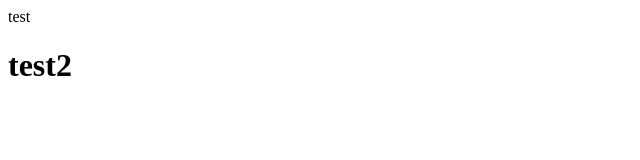
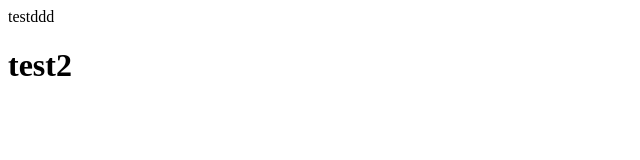
Before and after one commit to Aymen-Maskhi/newtest, a plain HTML site: page index.html in a window 1280 px wide. Shown: the full height of the page, 0-640 px from the left. Drawn offline with Linux system fonts and the light colour scheme.

Commit message:
second commit

```diff
--- a/index.html
+++ b/index.html
@@ -1,7 +1,7 @@
 <html>
     <head></head>
     <body>
-        test
+        testddd
         <h1>test2</h1>
     </body>
 </html>
```
